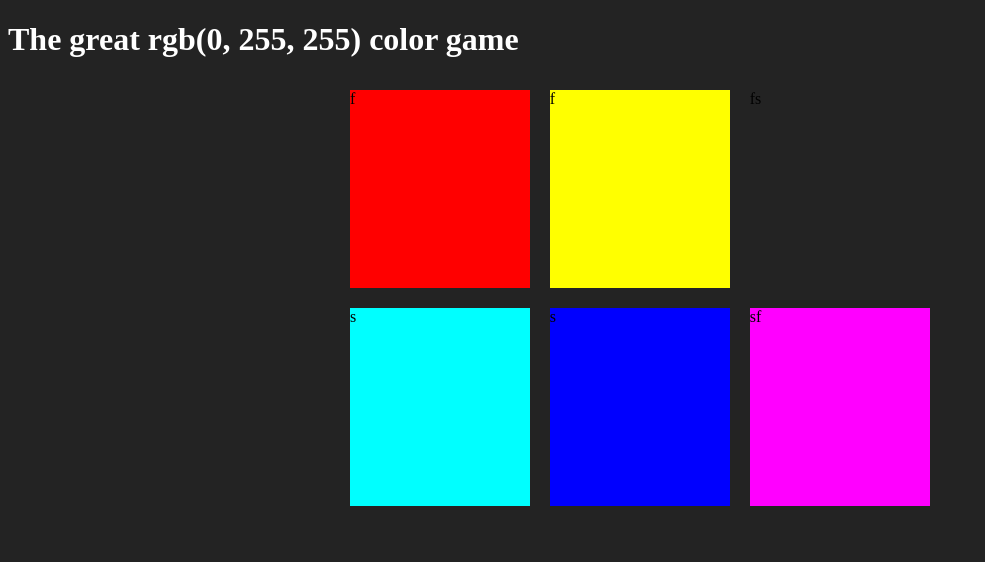
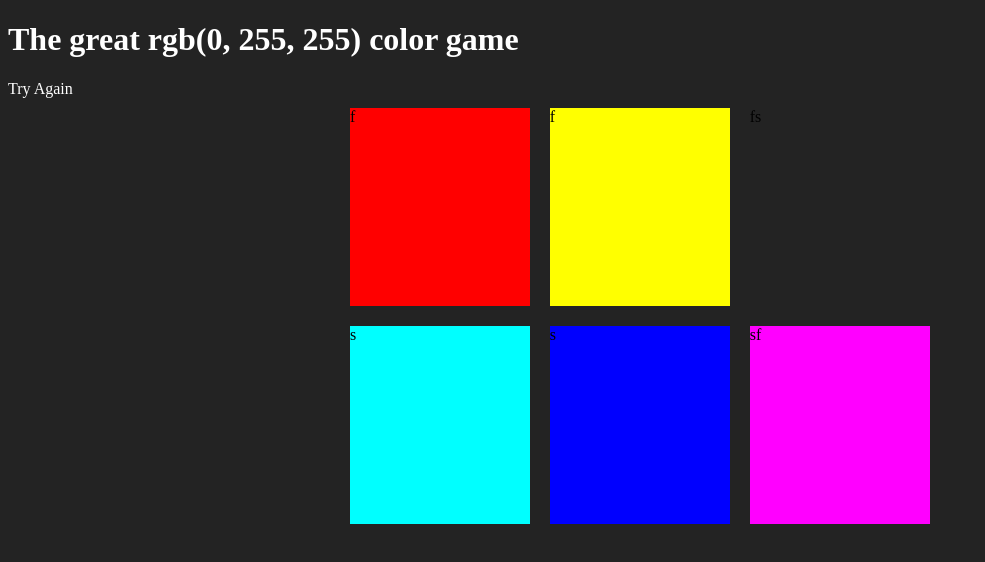
Before and after one commit to dhanendraverma/GuessTheColor, a plain HTML site: page index.html in a window 1280 px wide. Both pictures are taken after a click on the element "fs". Shown: the whole page, without its empty margins (0-985 px from the left). Drawn offline with Linux system fonts and the light colour scheme.

Commit message:
added choice checking

```diff
--- a/colorGame.js
+++ b/colorGame.js
@@ -11,6 +11,7 @@ var colors = [
 var squares = document.querySelectorAll(".square");
 var pickedColor = colors[3];
 var colorDisplay = document.getElementById("colorDisplay");
+var messageDisplay = document.querySelector("#message");
 colorDisplay.textContent = pickedColor;
 
 for(var i=0; i<squares.length; i++) {
@@ -23,11 +24,13 @@ for(var i=0; i<squares.length; i++) {
 		var clickedColor = this.style.backgroundColor;
 		if(clickedColor === pickedColor) {
 			alert("corre");
+			messageDisplay.textContent = "Correct!";
 
 		}
 		else{
 			this.style.backgroundColor = "#232323";
 			alert("wrong");
+			messageDisplay.textContent = "Try Again";
 		}
 	})
 }
--- a/colorgame.css
+++ b/colorgame.css
@@ -18,3 +18,7 @@ body {
 h1{
 	color: white;
 }
+
+span{
+	color: white;
+}
--- a/index.html
+++ b/index.html
@@ -6,6 +6,11 @@
 </head>
 <body>
 	<h1>The great <span id="colorDisplay">RGB</span> color game</h1>
+
+	<div class="">
+		<span id="message"></span>
+	</div>
+
 	<div id="container">
 		<div class="square">f</div>
 		<div class="square">f</div>
```
